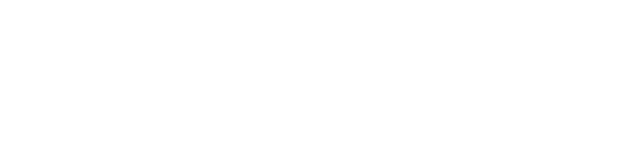
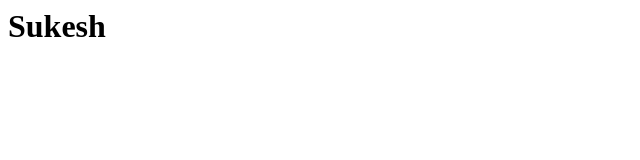
Before and after one commit to sukesh02/workshopGit, a plain HTML site: page index.html in a window 1280 px wide. Shown: the whole page, without its empty margins (0-640 px from the left). Drawn offline with Linux system fonts and the light colour scheme.

Commit message:
demo Commit

```diff
--- a/index.html
+++ b/index.html
@@ -3,6 +3,6 @@
 
     </head>
     <body>
-
+        <h1>Sukesh</h1>
     </body>
 </html>
```
